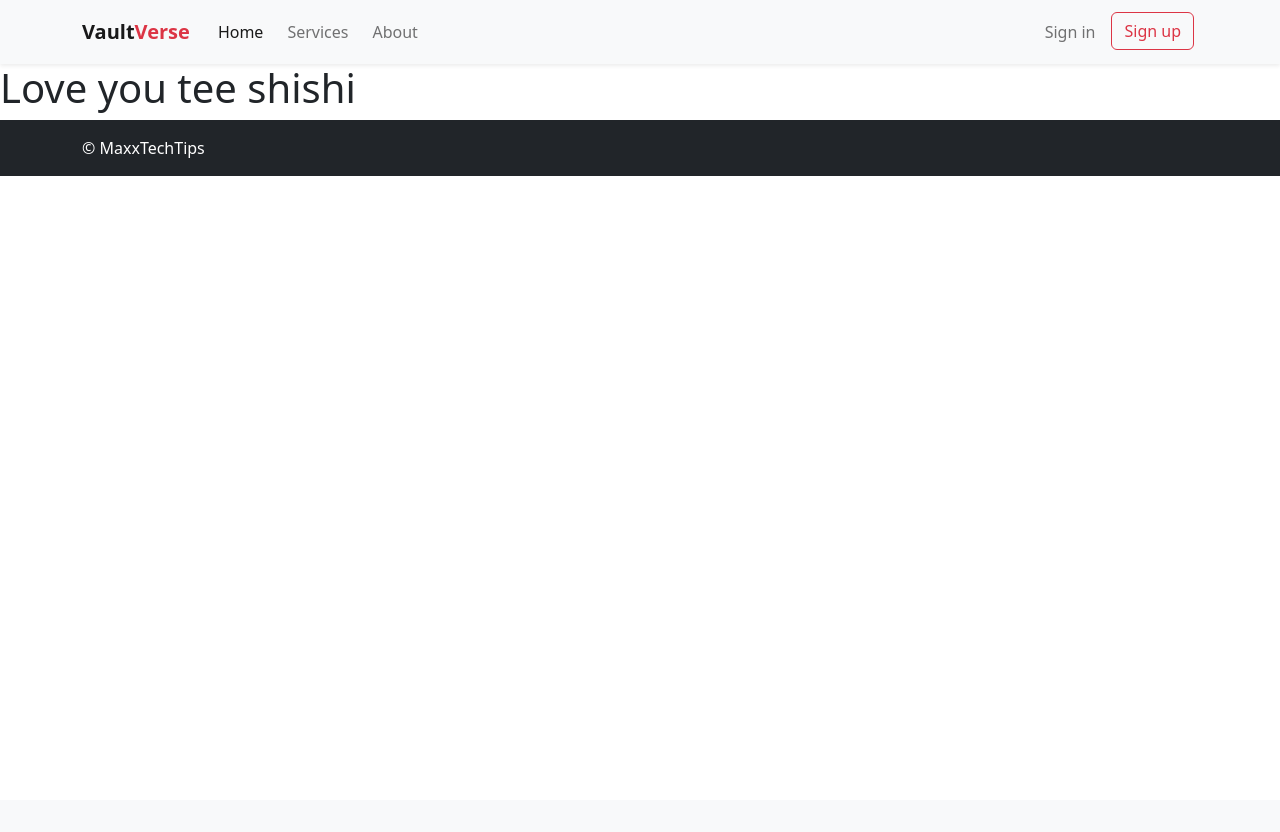
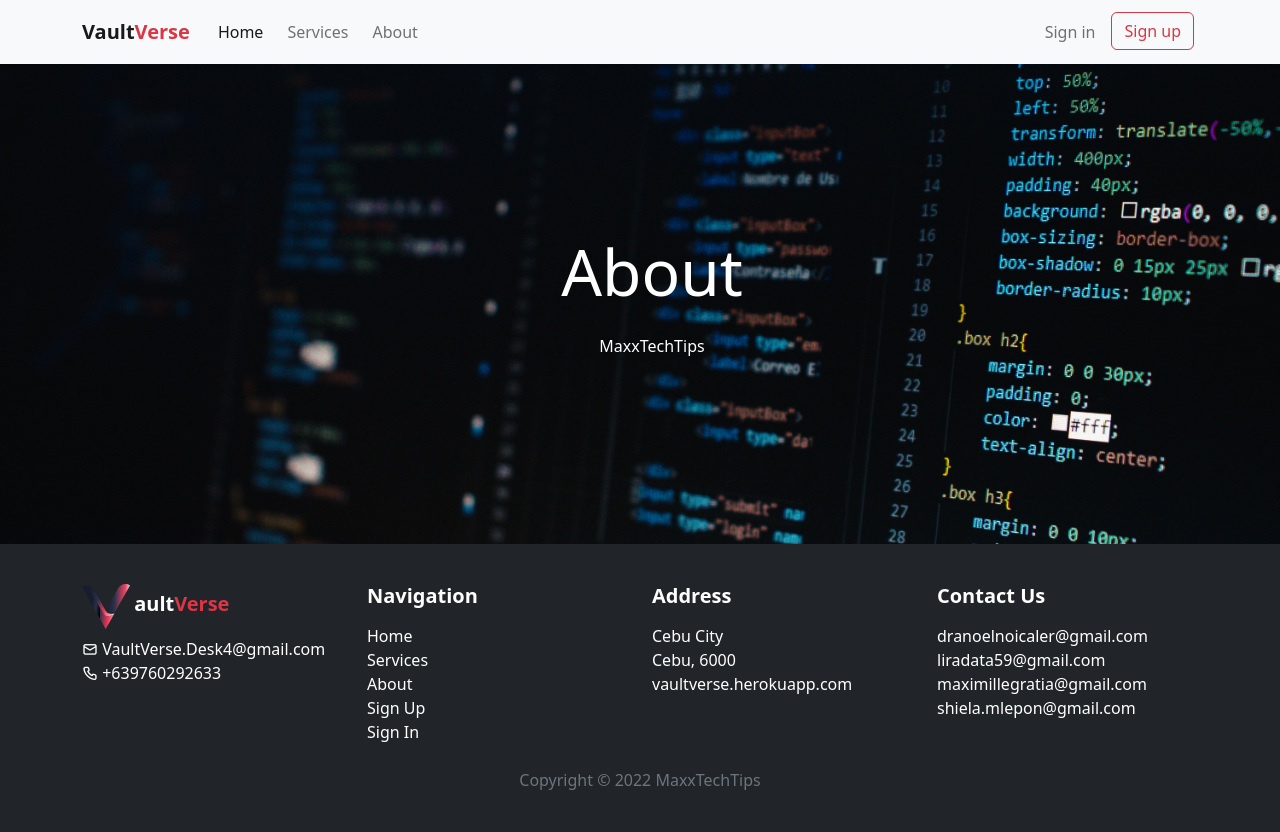
Before and after one commit to XData08/VaultVerse-3.0, a Flask app: page /about in a window 1280 px wide. Before the commit the page ends 176 px from the top, so only its background shows below. Run offline with Flask 2, Linux system fonts and the light colour scheme.

Commit message:
Increment #1 : Footer, Front Page, and About

```diff
--- a/App/static/css/style.css
+++ b/App/static/css/style.css
@@ -1,5 +1,27 @@
 .title{
     font-size : 4rem;
+}
+
+.logo {
+    width: 3rem
+}
+
+.div-image {
+    background-image : url(../image/about_bg.jpg);
+    height: 60vh;
+}
+
+.my-image {
+    position: relative;
+    background-repeat : no-repeat;
+    background-position: center;
+    background-size: cover;
+}
+
+.div-overlay{
+    height: 100%;
+    width : 100%;
+    position: absolute;
 }
 
 @media screen and (max-width : 500px ){
--- a/App/templates/about.html
+++ b/App/templates/about.html
@@ -10,7 +10,12 @@
 
 
 {% block body %}
-<div>
-    <h1>Love you tee shishi</h1>
-</div>
+<section class="container-fluid div-image my-image">
+    <div class="div-overlay d-flex justify-content-center align-items-center">
+        <div class="text-white text-center">
+            <h1 class="title">About</h1>
+            <p class="pt-3">MaxxTechTips</p>
+        </div>
+    </div>
+</section>
 {% endblock %}
--- a/App/templates/components/footer.html
+++ b/App/templates/components/footer.html
@@ -1,5 +1,50 @@
-<footer class="container-fluid bg-dark text-white py-3" >
-    <div class="container">
-        &#169; MaxxTechTips
+<footer class="container-fluid bg-dark text-white py-4" >
+    <div class="container mt-3">
+        <div class="row g-4">
+            <div class="col-lg-3">
+                <img src="{{ url_for('static', filename='svg/vaultverse.svg') }}"
+                class="logo" >
+                <h5 class="fw-bold d-inline">ault<span class="text-danger">Verse</span></h5>
+                <div class="pt-2">
+                    <a href="#" class="d-block text-white text-decoration-none">
+                        <i class="uil uil-envelope-alt "></i> VaultVerse.Desk4@gmail.com
+                    </a>
+                    <a href="#" class="d-block text-white text-decoration-none">
+                        <i class="uil uil-phone "></i> +639760292633
+                    </a>
+                </div>
+            </div>
+            <div class="col-lg-3">
+                <h5 class="fw-bold">Navigation</h5>
+                <div class="pt-2">
+                    <a href="{{ url_for('Front.IndexPage') }}" class="d-block text-white text-decoration-none">Home</a>
+                    <a href="{{ url_for('Front.ServicesPage') }}" class="d-block text-white text-decoration-none">Services</a>
+                    <a href="{{ url_for('Front.AboutPage') }}" class="d-block text-white text-decoration-none">About</a>
+                    <a href="{{ url_for('Forms.SignupPage') }}" class="d-block text-white text-decoration-none">Sign Up</a>
+                    <a href="{{ url_for('Forms.LoginPage') }}" class="d-block text-white text-decoration-none">Sign In</a>
+                </div>
+            </div>
+            <div class="col-lg-3">
+                <h5 class="fw-bold">Address</h5>
+                <div class="pt-2">
+                    <a href="#" class="d-block text-white text-decoration-none">Cebu City</a>
+                    <a href="#" class="d-block text-white text-decoration-none">Cebu, 6000</a>
+                    <a href="#" class="d-block text-white text-decoration-none">vaultverse.herokuapp.com</a>
+                </div>
+            </div>
+            <div class="col-lg-3">
+                <h5 class="fw-bold">Contact Us</h5>
+                <div class="pt-2">
+                    <a href="#" class="d-block text-white text-decoration-none">dranoelnoicaler@gmail.com</a>
+                    <a href="#" class="d-block text-white text-decoration-none">liradata59@gmail.com</a>
+                    <a href="#" class="d-block text-white text-decoration-none">maximillegratia@gmail.com</a>
+                    <a href="#" class="d-block text-white text-decoration-none">shiela.mlepon@gmail.com</a>
+                </div>
+            </div>
+        </div>
+        <p class="text-center pt-4 text-secondary">Copyright &#169; 2022 MaxxTechTips</p>
     </div>
 </footer>
+<!-- <div class="container">
+    &#169; MaxxTechTips
+</div> -->
```
Also changed, not shown: App/templates/index.html (+8 -5 lines), App/static/image/about_bg.jpg (added), App/static/svg/vaultverse.svg (added).
